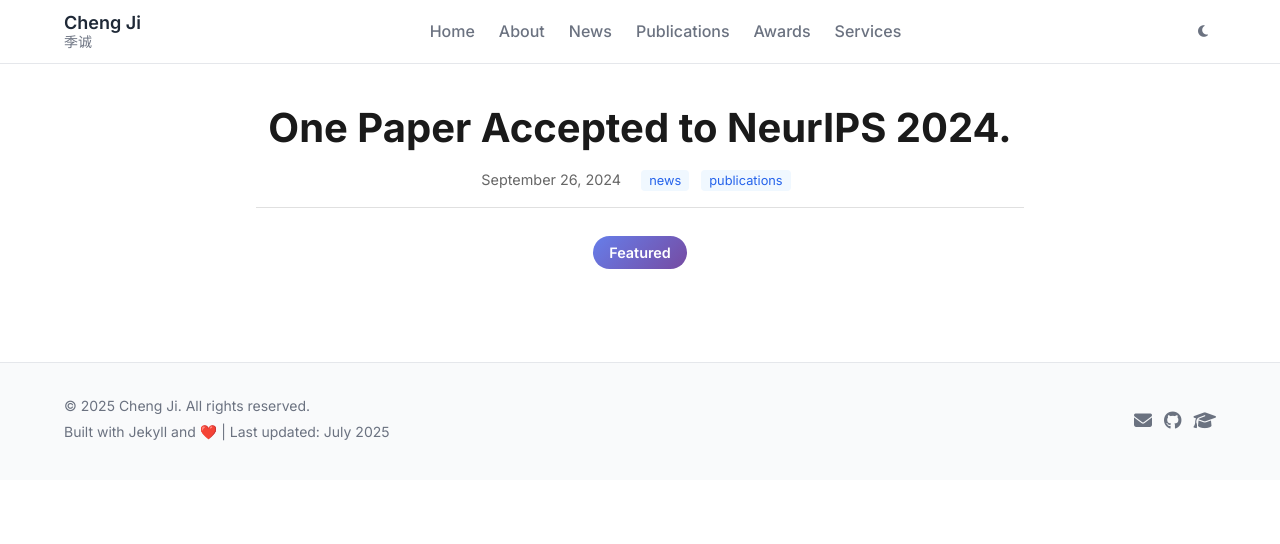
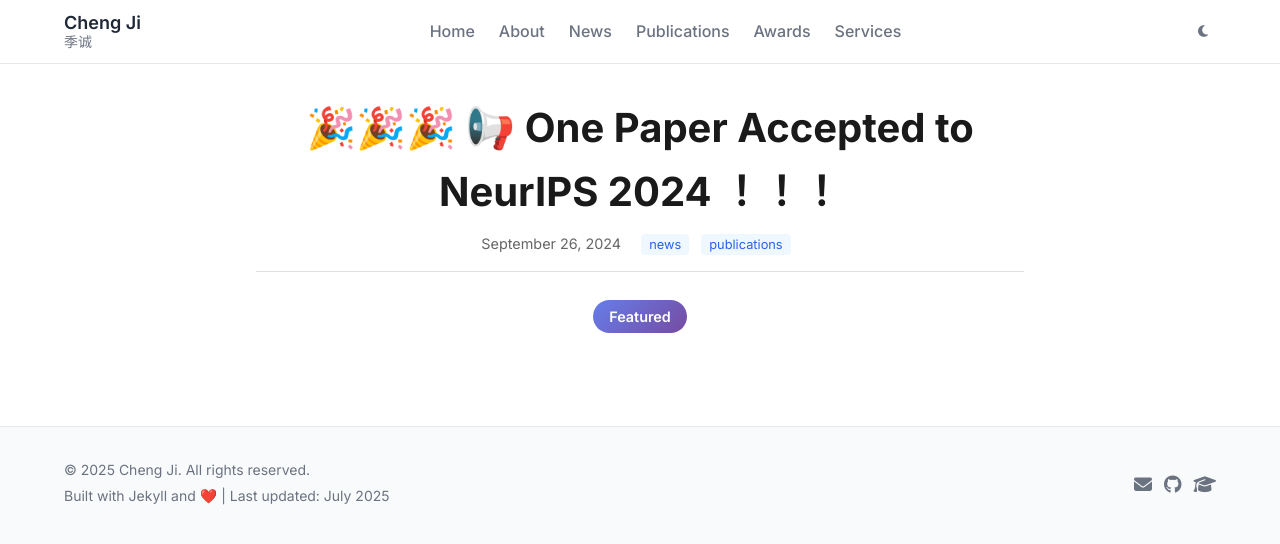
Before and after one commit to jicheng-bio/jicheng-bio.github.io, a Jekyll site: the page built from _posts/2024-09-26-NeurIPS-papers-accepted.md, in a window 1280 px wide. Shown: the top 544 px of the page. Built offline with Jekyll 4.4.1, drawn with Linux system fonts in a browser that asks for light colours.

```diff
--- a/_posts/2024-09-26-NeurIPS-papers-accepted.md
+++ b/_posts/2024-09-26-NeurIPS-papers-accepted.md
@@ -1,6 +1,6 @@
 ---
 layout: post
-title: " One Paper Accepted to NeurIPS 2024."
+title: "🎉🎉🎉 📢 One Paper Accepted to NeurIPS 2024 ！！！"
 date: 2024-09-26
 categories: [news, publications]
 featured: true
```
